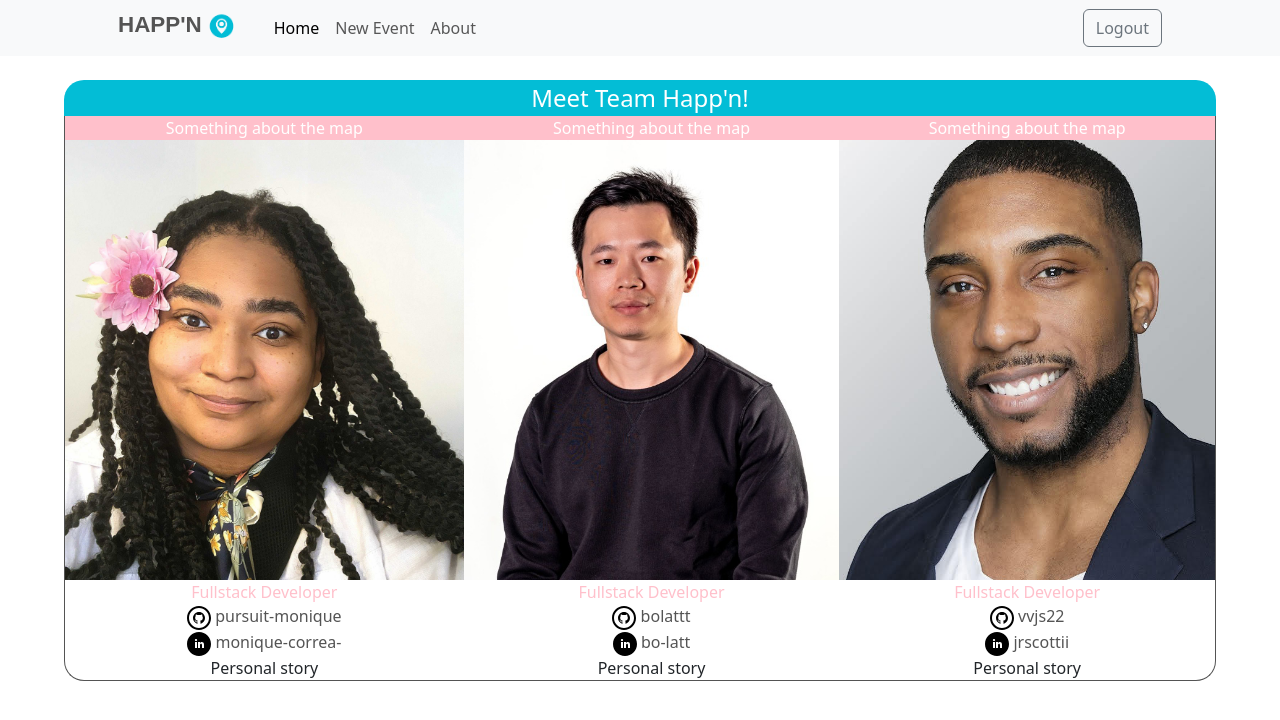
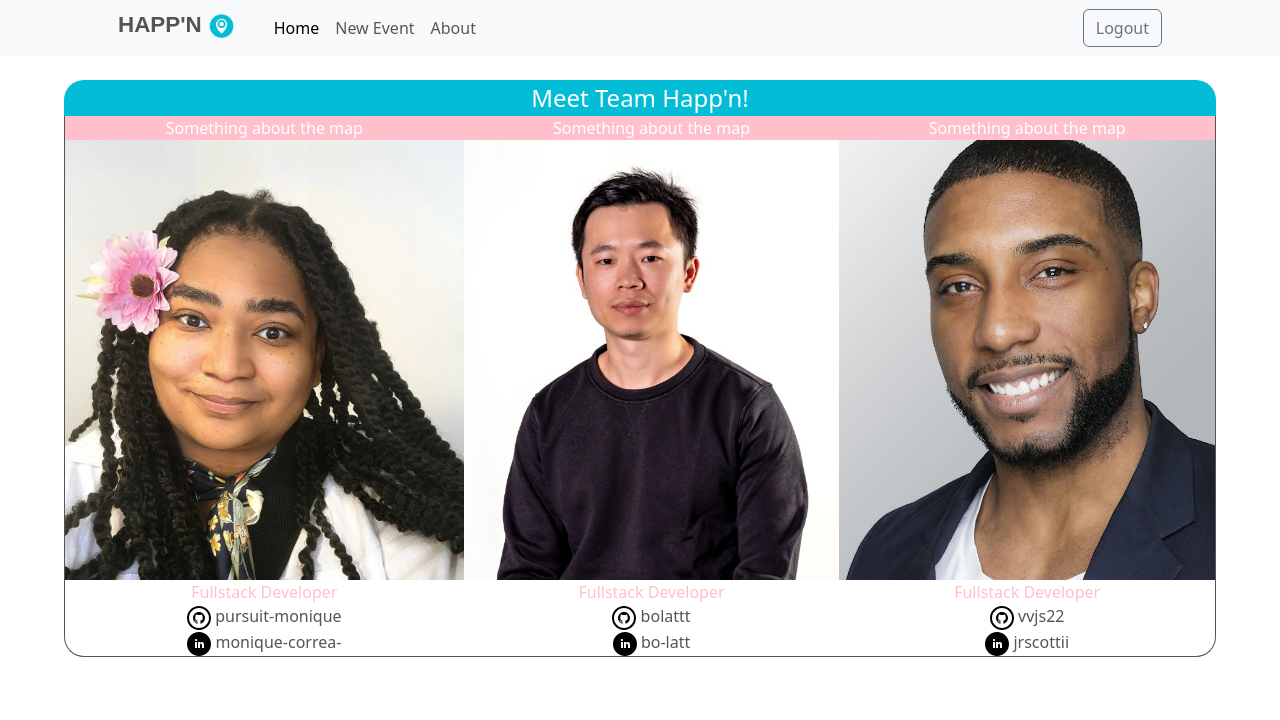
Before and after one commit to pursuit-monique/caps-front-end, a React (Create React App) app: page /about in a window 1280 px wide. Shown: the top 720 px of the page. Built offline with nearby package versions, Linux system fonts and the light colour scheme; no server answers; sample sign-in values are in the browser's storage; a web font is replaced by a local one.

Commit message:
reload page after check in

```diff
--- a/src/pages/About.jsx
+++ b/src/pages/About.jsx
@@ -68,7 +68,7 @@ export default function About() {
                     monique-correa-
                   </a>
                 </div>
-                <div>Personal story</div>
+                {/* <div>Personal story</div> */}
               </div>
             </div>
           </div>
@@ -119,7 +119,7 @@ export default function About() {
                 bo-latt
               </a>
             </div>
-            <div>Personal story</div>
+            {/* <div>Personal story</div> */}
           </div>
           <div className="col creator3">
             <div
@@ -166,7 +166,7 @@ export default function About() {
               </svg>{" "}
               <a href="https://www.linkedin.com/in/jrscottii">jrscottii</a>
             </div>
-            <div>Personal story</div>
+            {/* <div>Personal story</div> */}
           </div>
         </div>
       </div>
--- a/src/pages/Event2.jsx
+++ b/src/pages/Event2.jsx
@@ -51,7 +51,8 @@ function Event2() {
         `${API}/events/${event.id}/checkin/${currentUser.uid}`
       );
       console.log(res);
-      setEvent(res.data.event);
+      // setEvent(res.data.event);
+      window.location.reload();
     } catch (err) {
       console.log(err);
     }
```
